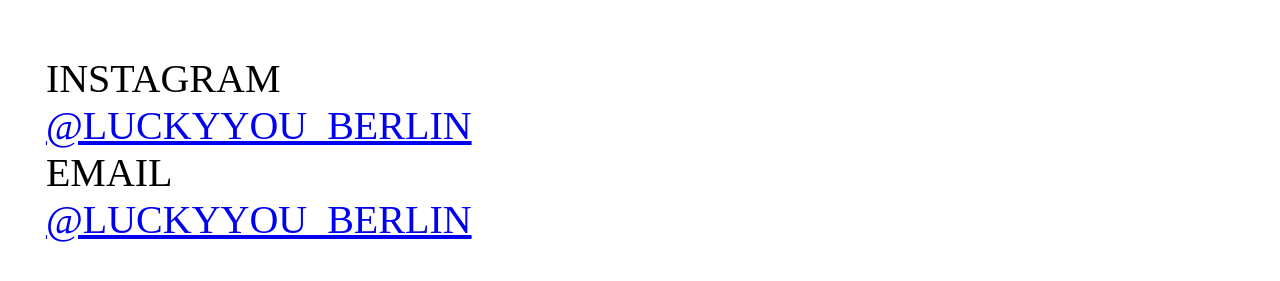
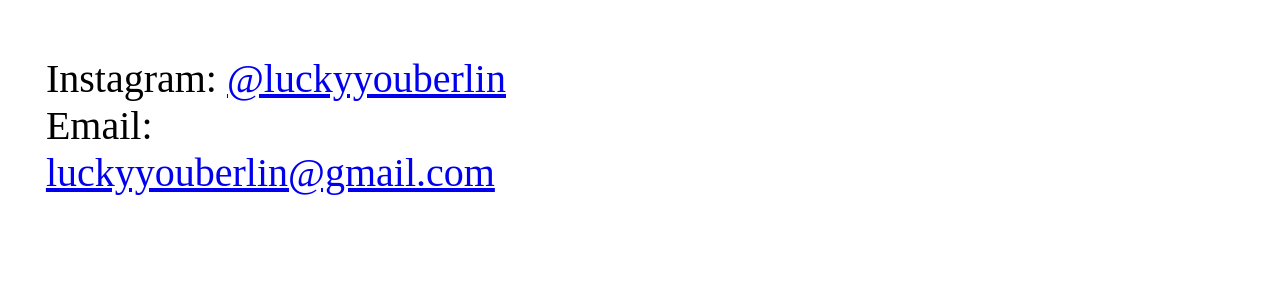
Before and after one commit to EvanPHamilton/luckyyoustudios, a plain HTML site: page index.html in a window 1280 px wide. Shown: the part 497-778 px from the top of the page. Drawn offline with Linux system fonts and the light colour scheme; a web font is replaced by a local one.

Commit message:
Remove caps

```diff
--- a/index.html
+++ b/index.html
@@ -24,9 +24,9 @@
 		More to come soon...
 		<br>
 		<br>
-		INSTAGRAM <a href="https://www.instagram.com/luckyyouberlin/">@LUCKYYOU_BERLIN</a>
+		Instagram: <a href="https://www.instagram.com/luckyyouberlin/">@luckyyouberlin</a>
 
-		EMAIL <a href="mailto: luckyyouberlin@gmail.com">@LUCKYYOU_BERLIN</a>
+		Email: <a href="mailto: luckyyouberlin@gmail.com">luckyyouberlin@gmail.com</a>
 		</p>
 
 		</column>
```
